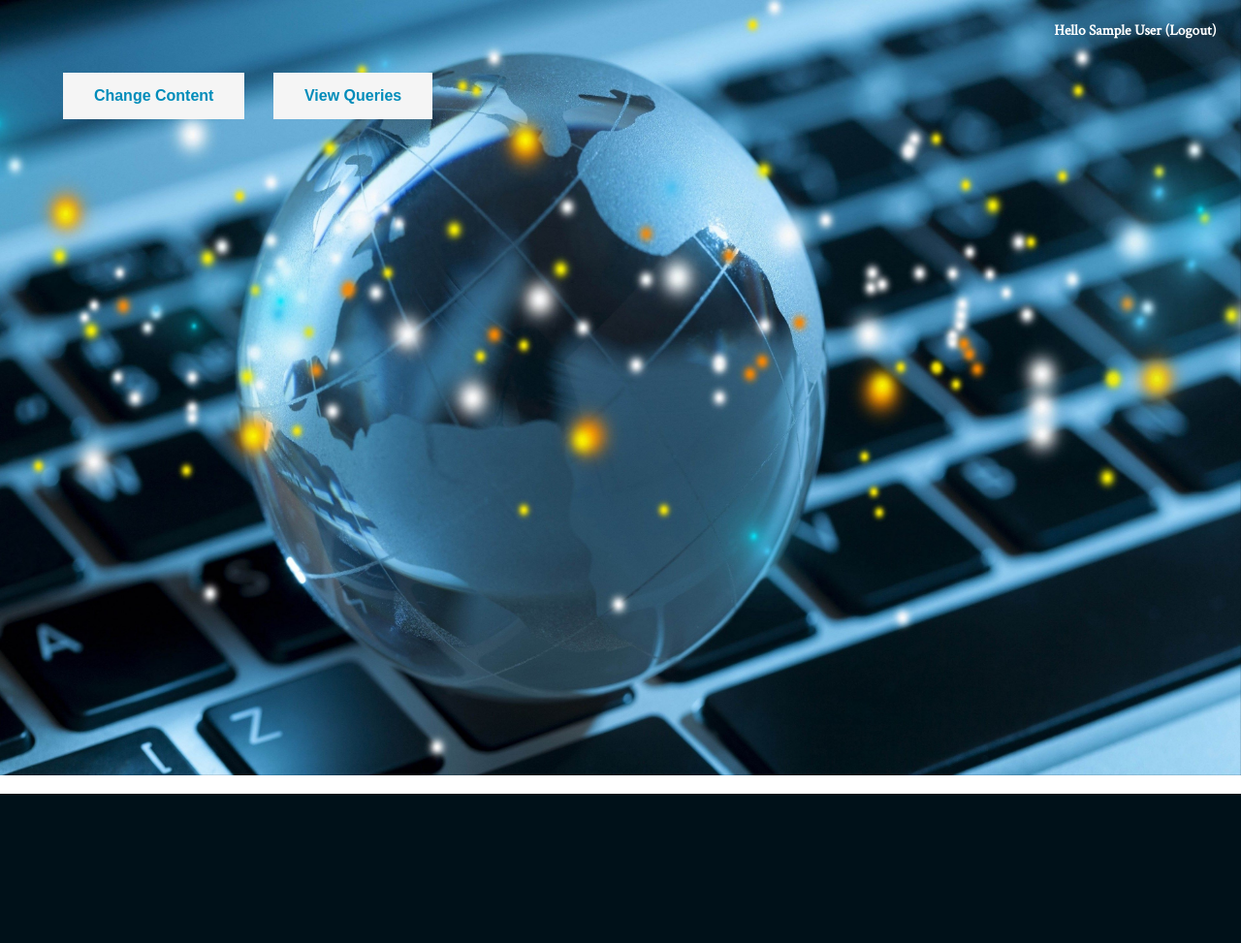
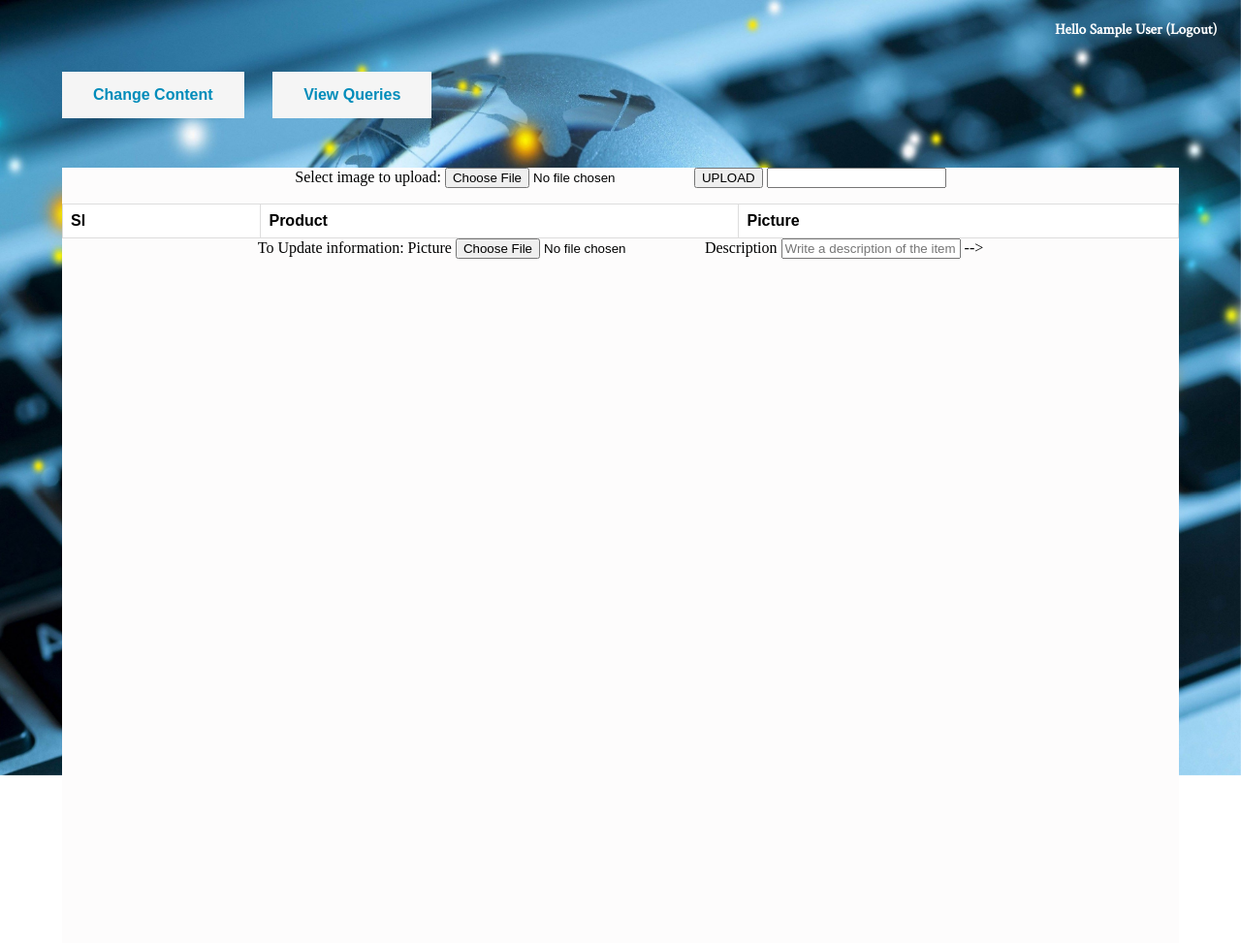
Before and after one commit to RamisaIbnat/main_cloud9, a PHP site: page /secret.php in a window 1280 px wide. Shown: the whole page at 97% size. Before the commit the page ends 819 px from the top, so only its background shows below. Run offline with PHP 8.4, Linux system fonts and the light colour scheme; the visitor is signed in with stand-in values (Sample User, id 1); tables that the repository leaves empty or names only in its code hold one stand-in row (values such as "Sample post"); lists and menus that the app fills with data are empty; some libraries are stand-ins or nearby versions; some web fonts are replaced.

Commit message:
working on uploading images for poducts

```diff
--- a/css/style.css
+++ b/css/style.css
@@ -16,7 +16,7 @@
 	height: 100%;
 	position: relative;
 	display: inline-block;
-    border: 1px solid black;
+    /* border: 1px solid black; */
 }
 
 /* Slideshow container */
@@ -429,7 +429,7 @@
 }
 
 #ceo_description{
-	border: 1px solid black;
+	/* border: 1px solid black; */
     top: 14vh;
     left: 10vw;
     height: 65vh;
--- a/index.php
+++ b/index.php
@@ -70,7 +70,7 @@
 			<div class="subHeading">BEST IN THE BUSINESS</div>
 			<div class= navbarContainer2>
 		    	<div class="hexagon_container" id="hex1">
-			    	<span class="navbar2" id="home" onClick="window.location='#content1'">Home</span>
+			    	<span class="navbar2" id="home" onClick="window.location='#content1'" style="{transition:300ms;}">Home</span>
 
 			    	<svg class="poly" version="1.1" xmlns="http://www.w3.org/2000/svg" width="10vw" height="17vh" stroke="black" stroke-width="4" viewbox="0 0 320 277.12812921102034" style="filter: drop-shadow(rgba(255, 255, 255, 0.5) 0px 0px 10px);">
 			    		<path id ='path1' fill="#fff" d="M0 138.56406460551017L80 0L240 0L320 138.56406460551017L240 277.12812921102034L80 277.12812921102034Z">
@@ -103,7 +103,7 @@
 			    	</svg>
 			    </div>
 			    <div class="hexagon_container" id="hex6">
-		    		<span class="navbar2" id="contact" onClick="window.location='#contact_id'">Contact</span>
+		    		<span class="navbar2" id="contact" onClick="window.location='#query'">Queries</span>
 
 			    	<svg class="poly" version="1.1" xmlns="http://www.w3.org/2000/svg" width="10vw" height="17vh" stroke="black" stroke-width="4" viewbox="0 0 320 277.12812921102034" style="filter: drop-shadow(rgba(255, 255, 255, 0.5) 0px 0px 10px);"><path id='path5' fill="#fff" d="M0 138.56406460551017L80 0L240 0L320 138.56406460551017L240 277.12812921102034L80 277.12812921102034Z"></path></svg>
 			    </div>
@@ -230,7 +230,7 @@
 			 <div class="content" id="query">
 				 <!-- <div id="content_query">  -->
 					<div class="panel" id="userPanel">
-						<div class="panel_heading" id="user_heading">Please submit your query below, and we'll get back to you as soon as be:</div>
+						<div class="panel_heading" id="user_heading">Please submit your query below, and we'll get back to you soon:</div>
 						<br><br>
 						<form name="myForm" id="formID" method="post">
 						<div class="userInput"><label class="user_label">Name : </label> <input type="text" name="name" class="user_inputText" required/></div>
--- a/js/slideshow.js
+++ b/js/slideshow.js
@@ -6,9 +6,16 @@
 
 
 function onClickQuery(){
-		$("#clientInfo").css("display","block");
+	    $("#changeContent").css("display","none");
+		$("#clientInfo").css("display","inline-block");
+}
 
+function onClickCont(){
+	$("#clientInfo").css("display","none");
+	$("#changeContent").css("display","inline-block");
 }
+
+
 
  // dynamicHeight();
 var slideIndex=0;
--- a/secret.php
+++ b/secret.php
@@ -8,40 +8,35 @@
 		die('you no see page!');
 	}
 
-	if (isset($_POST["update"])){
+	if(isset($_POST["submit"])){
+		$check = getimagesize($_FILES["image"]["tmp_name"]);
+		if($check !== false){
+			$image = $_FILES['image']['tmp_name'];
+			$imgContent = addslashes(file_get_contents($image));
 
-		$filepath = "images/" . $_FILES["file"]["name"];
+			// //Create connection and select DB
+			// $db = new mysqli($dbHost, $dbUsername, $dbPassword, $dbName);
 
-		if(move_uploaded_file($_FILES["file"]["tmp_name"], $filepath))
-		{
-		echo "<img src=".$filepath." height=200 width=300 />";
+			// // Check connection
+			// if($db->connect_error){
+			// 	die("Connection failed: " . $db->connect_error);
+			// }
+
+			// $dataTime = date("Y-m-d H:i:s");
+
+			//Insert image content into database
+			$insert = $db->query("INSERT into images (image, description) VALUES ('$imgContent', '$description')");
+			if($insert){
+				echo "File uploaded successfully.";
+			}else{
+				echo "File upload failed, please try again.";
+			}
+		}else{
+			echo "Please select an image file to upload.";
 		}
-		else
-		{
-		echo "Error !!";
-		}
+	}
+	?>
 
-		$sl = mysqli_real_escape_string($con, $_POST['sl']);
-		$picture = mysqli_real_escape_string($con, $_POST['picture']);
-		$description = mysqli_real_escape_string($con, $_POST['description']);
-
-		$query1="INSERT INTO client (picture, description) VALUES ('$picture', '$description')";
-
-		$retval = mysqli_query($con, $query1);
-
-		header("main_cloud9/secret.php");
-
-		if(!$retval ) {
-			die('Could not update data: ' . mysql_error());
-			}
-			else{
-			echo "Updated data successfully\n";
-			}
-
-
-	}
-
- ?>
 <html>
 	<head>
 	<link rel="Stylesheet" href="css/style.css">
@@ -74,10 +69,17 @@
     font-family: 'Crimson Text', serif;
     font-size: 1.2vw;
     color: white;"><h4>Hello <?php echo $_SESSION['name']; ?> (<a href="logout.php">Logout</a>)</h4></div>
-	<button class="button" id="ChngCont">Change Content</button>
+	<button class="button" id="ChngCont" onclick="onClickCont()">Change Content</button>
 	<button class="button" id="ViewQuery" onclick="onClickQuery()">View Queries</button>
 
-	<!-- <center><div class="content" id="changeContent">
+	<center><div class="content" id="changeContent">
+
+	<form action="upload.php" method="post" enctype="multipart/form-data">
+        Select image to upload:
+        <input type="file" name="image"/>
+        <input type="submit" name="submit" value="UPLOAD"/>
+		<input type="text" name="description"/>
+    </form>
 
 	 <table >
 
```
